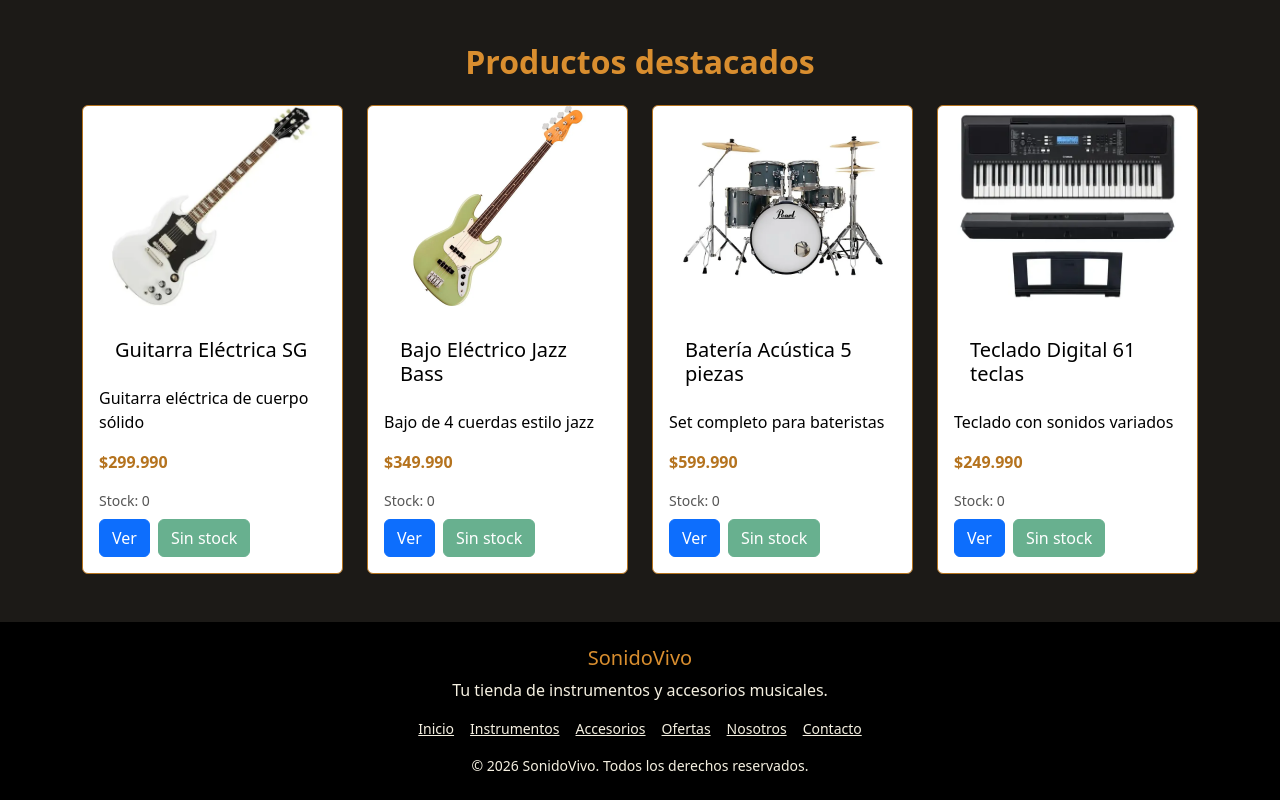
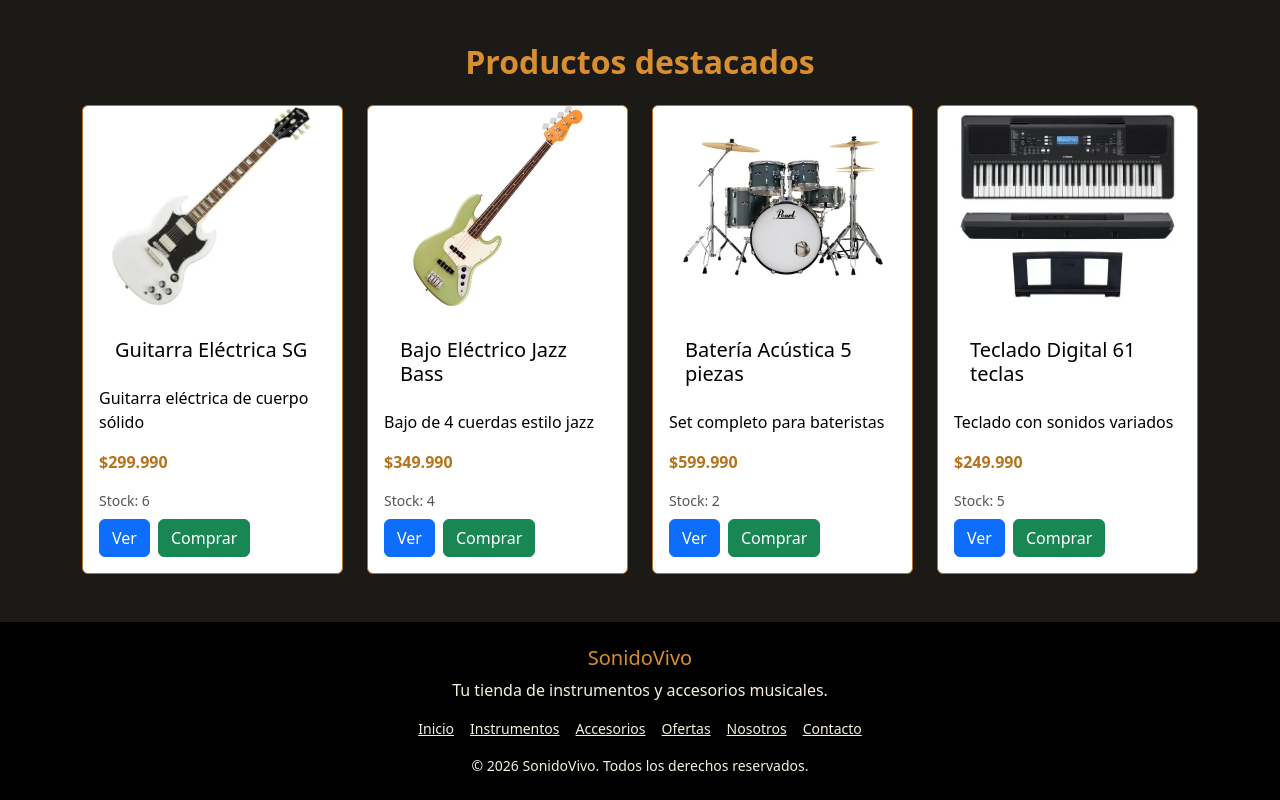
Before and after one commit to Reikan2119/React-SonidoVivo, a React (Vite) app: page / in a window 1280 px wide. Shown: the part 526-1326 px from the top of the page. Built offline with nearby package versions, Linux system fonts and the light colour scheme.

Commit message:
Agregar stock a productos destacados

```diff
--- a/src/componentes/paginas/paginaInicio.tsx
+++ b/src/componentes/paginas/paginaInicio.tsx
@@ -3,10 +3,10 @@ import CardProducto from "../moleculas/CardProducto";
 const AMARILLO = "#d98e2f";
 
 const destacados = [
-  { id: 104, titulo: "Guitarra Eléctrica SG", descripcion: "Guitarra eléctrica de cuerpo sólido", precio: 299990, imagen: "/img/Instrumentos/Guitarra_El%C3%A9ctrica_SG.webp" },
-  { id: 201, titulo: "Bajo Eléctrico Jazz Bass", descripcion: "Bajo de 4 cuerdas estilo jazz", precio: 349990, imagen: "/img/Instrumentos/BajoEl%C3%A9ctricoJazzBass.webp" },
-  { id: 301, titulo: "Batería Acústica 5 piezas", descripcion: "Set completo para bateristas", precio: 599990, imagen: "/img/Instrumentos/Bater%C3%ADaAc%C3%BAstica5piezas.webp" },
-  { id: 402, titulo: "Teclado Digital 61 teclas", descripcion: "Teclado con sonidos variados", precio: 249990, imagen: "/img/Instrumentos/TecladoDigital61teclas.webp" },
+  { id: 104, titulo: "Guitarra Eléctrica SG", descripcion: "Guitarra eléctrica de cuerpo sólido", precio: 299990, stock: 6, imagen: "/img/Instrumentos/Guitarra_El%C3%A9ctrica_SG.webp" },
+  { id: 201, titulo: "Bajo Eléctrico Jazz Bass", descripcion: "Bajo de 4 cuerdas estilo jazz", precio: 349990, stock: 4, imagen: "/img/Instrumentos/BajoEl%C3%A9ctricoJazzBass.webp" },
+  { id: 301, titulo: "Batería Acústica 5 piezas", descripcion: "Set completo para bateristas", precio: 599990, stock: 2, imagen: "/img/Instrumentos/Bater%C3%ADaAc%C3%BAstica5piezas.webp" },
+  { id: 402, titulo: "Teclado Digital 61 teclas", descripcion: "Teclado con sonidos variados", precio: 249990, stock: 5, imagen: "/img/Instrumentos/TecladoDigital61teclas.webp" },
 ];
 
 function PaginaInicio() {
```
